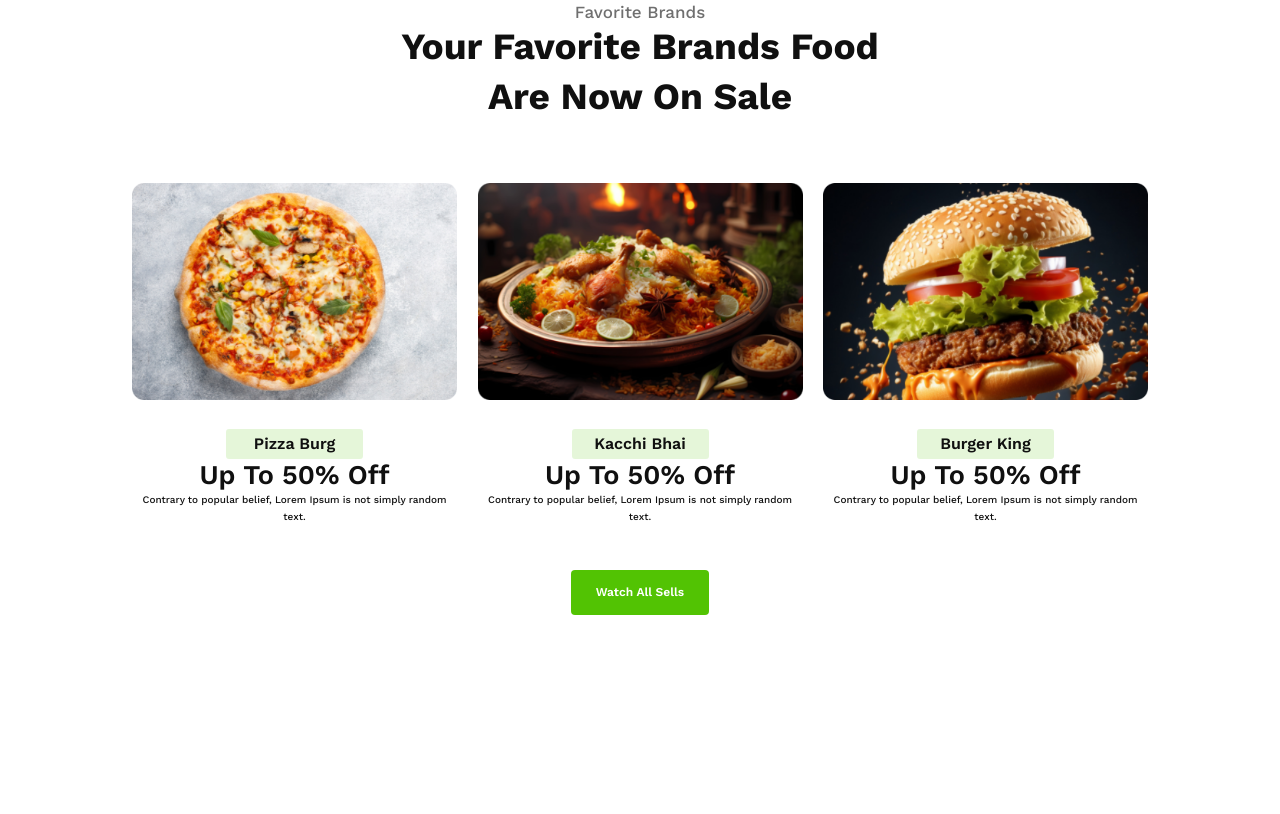
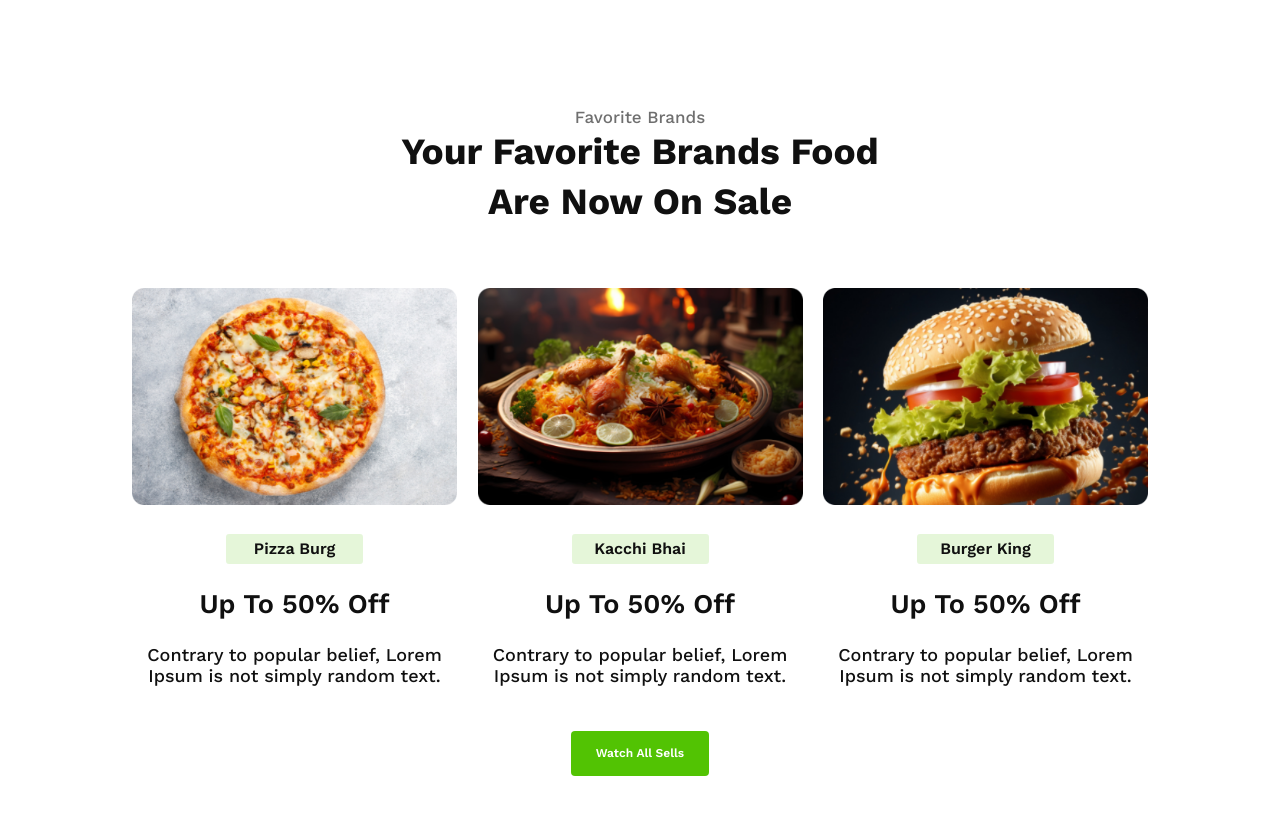
Before and after one commit to MukitHossen7/food-restaurant-project, a plain HTML site: page index.html in a window 1280 px wide. Shown: the part 738-1552 px from the top of the page. Before the commit the page ends 1378 px from the top, so only its background shows below. Drawn offline with nearby package versions, Linux system fonts and the light colour scheme.

Commit message:
card section done

```diff
--- a/style/style.css
+++ b/style/style.css
@@ -74,7 +74,7 @@ margin-bottom: 25px;
   .card-area{
     width: 1016px;
     /* background-color: aqua; */
-    margin: 25px auto;
+    margin: 130px auto;
   }
   .card-box{
     display: flex;
@@ -105,9 +105,10 @@ font-weight: 700;
 line-height: 50px;
 letter-spacing: 0%;
 text-align: center;
+
 }
 
-/* Card CSS */
+/* Card CSS  Start*/
 
 .card-box{
     margin: 36px 0px 45px 0px;
@@ -142,14 +143,13 @@ font-weight: 600;
 line-height: 32px;
 letter-spacing: 0%;
 text-align: center;
+margin: 24px 0;
 }
 .card-one .pizza-text p{
-    color: rgb(16, 16, 16);
+color: rgb(16, 16, 16);
 font-family: Work Sans;
-font-size: 10px;
+font-size: 18px;
 font-weight: 500;
-line-height: 17px;
-letter-spacing: 0%;
 text-align: center;
 }
 .card-box .card-two{
@@ -181,14 +181,13 @@ font-weight: 600;
 line-height: 32px;
 letter-spacing: 0%;
 text-align: center;
+margin: 24px 0;
 }
 .card-two .kacchi-text p{
     color: rgb(16, 16, 16);
     font-family: Work Sans;
-    font-size: 10px;
+    font-size: 18px;
     font-weight: 500;
-    line-height: 17px;
-    letter-spacing: 0%;
     text-align: center;
 }
 .card-box .card-three{
@@ -219,14 +218,14 @@ text-align: center;
     line-height: 32px;
     letter-spacing: 0%;
     text-align: center;
+    margin: 24px 0;
+
 }
 .barger-text p{
     color: rgb(16, 16, 16);
     font-family: Work Sans;
-    font-size: 10px;
+    font-size: 18px;
     font-weight: 500;
-    line-height: 17px;
-    letter-spacing: 0%;
     text-align: center;
 }
         /* Button CSS */
```
